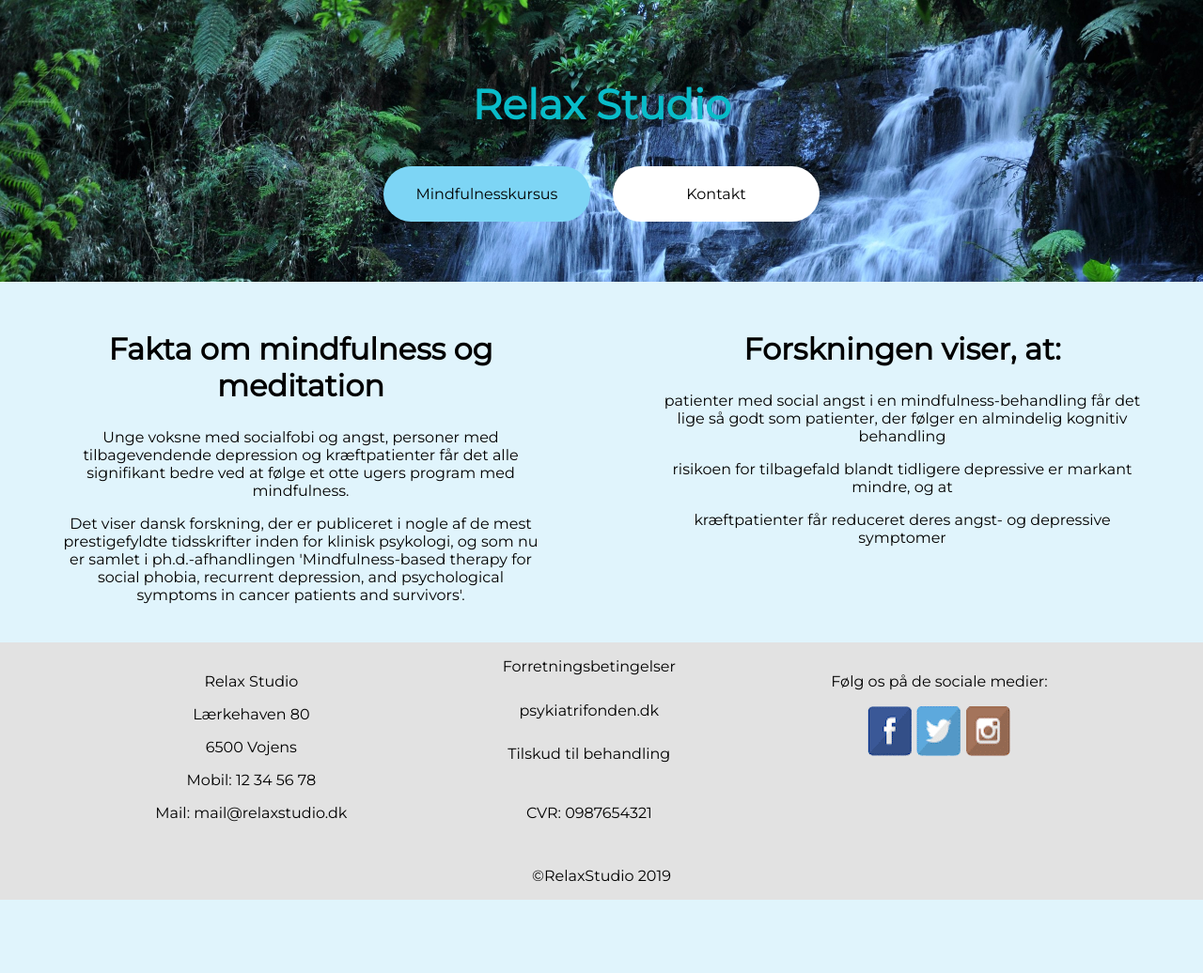
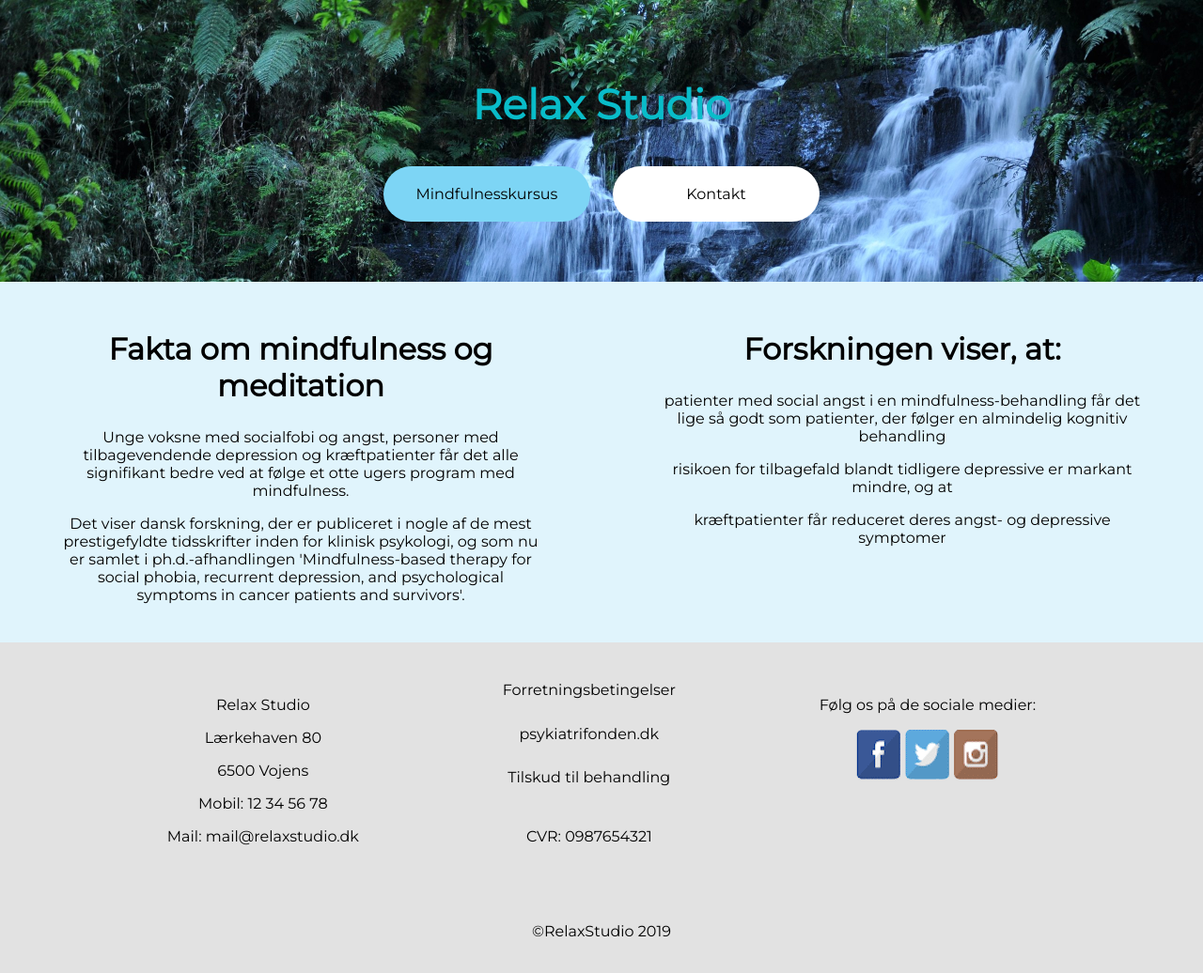
Before and after one commit to Heruseus/Relax-Studio, a plain HTML site: page index.html in a window 1280 px wide. Shown: the whole page at 94% size. Before the commit the page ends 958 px from the top, so only its background shows below. Drawn offline with Linux system fonts and the light colour scheme; a web font is replaced by a local one.

Commit message:
små endringer

```diff
--- a/index.html
+++ b/index.html
@@ -62,7 +62,7 @@
                 <a href="https://www.instagram.com/"><img src="./img/Instagram-logo.png" alt=""></a>
             </li>
         </ul>
-        <p>©RelaxStudio 2019</p>
+        <p class="text-nederst">©RelaxStudio 2019</p>
     </footer>
 </body>
 </html>
--- a/style.css
+++ b/style.css
@@ -86,8 +86,7 @@ footer{
     flex-direction: column;
     text-align: center;
     background-color: rgb(226, 226, 226);
-    height: 100%;
-    padding: 0;
+    padding: 25px;
     margin: 0;
 }
 
@@ -95,6 +94,10 @@ footer{
     display: flex;
     flex-direction: column;
     justify-content: space-between;
+}
+
+.text-nederst{
+    margin: 50px;
 }
 
 /*Kontakt*/
```
